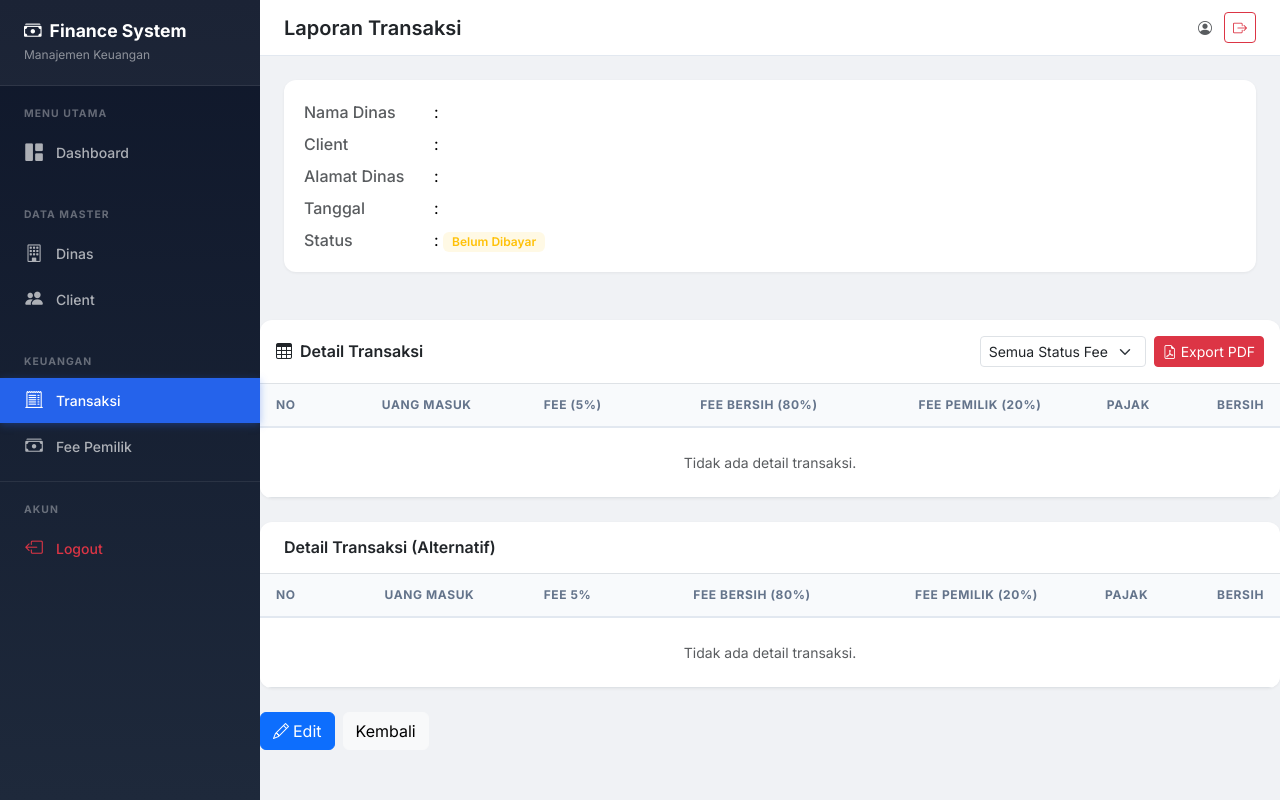
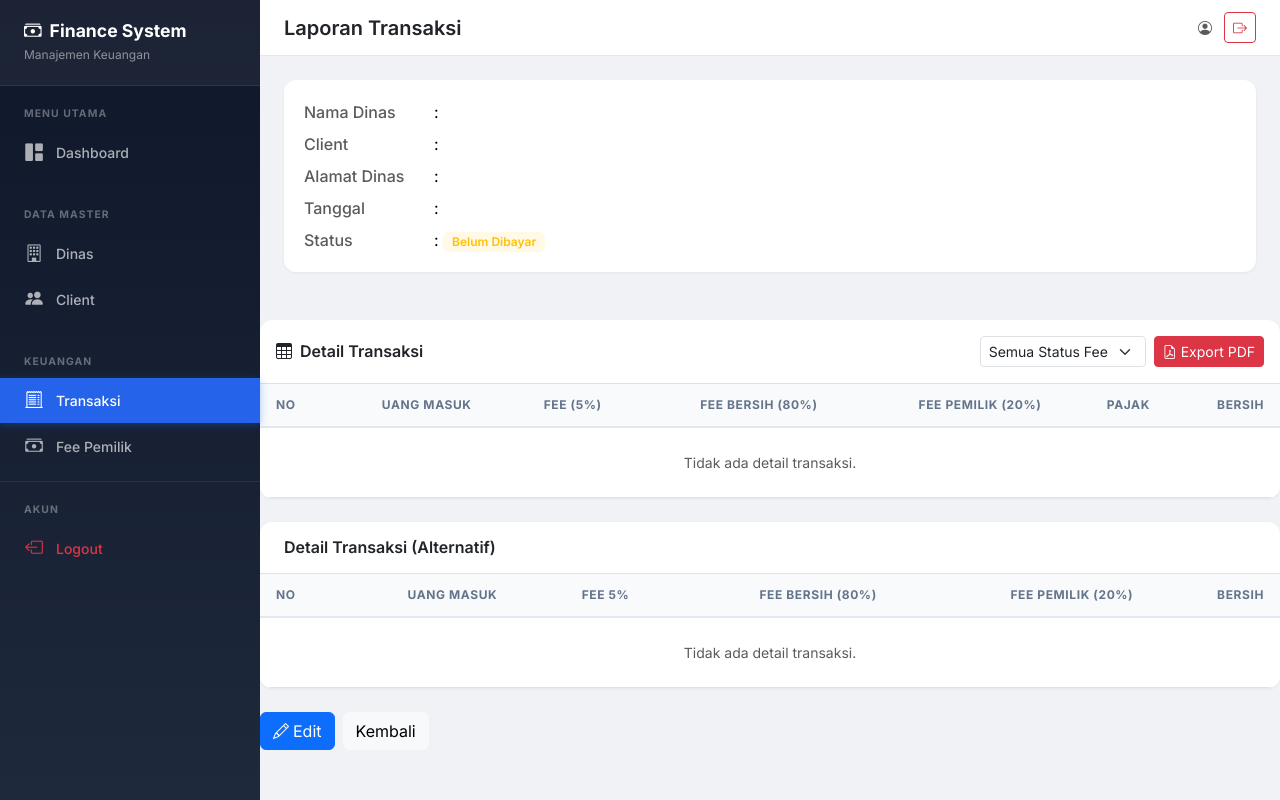
Before and after one commit to arifrg1704-cpu/katering-finance, a Django app: template finance/templates/finance/transaksi_report.html in a window 1280 px wide. Run offline with Django 5.2, Linux system fonts and the light colour scheme; the template is opened without the code that fills it, so the values that code supplies are empty.

Commit message:
UI: Hapus kolom pajak pada Detail Transaksi (Alternatif)

```diff
--- a/finance/templates/finance/transaksi_report.html
+++ b/finance/templates/finance/transaksi_report.html
@@ -139,7 +139,6 @@
                     <th class="text-end">Fee 5%</th>
                     <th class="text-end">Fee Bersih (80%)</th>
                     <th class="text-end">Fee Pemilik (20%)</th>
-                    <th class="text-end">Pajak</th>
                     <th class="text-end">Bersih</th>
                 </tr>
             </thead>
@@ -151,12 +150,11 @@
                     <td class="text-end">Rp {{ d.fee_5_persen|floor_number|intcomma }}</td>
                     <td class="text-end">Rp {{ d.fee_bersih_80|floor_number|intcomma }}</td>
                     <td class="text-end">Rp {{ d.fee_pemilik_20|floor_number|intcomma }}</td>
-                    <td class="text-end">Rp {{ d.pajak|floor_number|intcomma }}</td>
                     <td class="text-end">Rp {{ d.bersih_alt|floor_number|intcomma }}</td>
                 </tr>
                 {% empty %}
                 <tr>
-                    <td colspan="7" class="text-center text-muted py-4">Tidak ada detail transaksi.</td>
+                    <td colspan="6" class="text-center text-muted py-4">Tidak ada detail transaksi.</td>
                 </tr>
                 {% endfor %}
             </tbody>
@@ -164,13 +162,13 @@
             <tfoot>
                 {% if transaksi.biaya_materai %}
                 <tr class="table-light">
-                    <td colspan="6" class="text-end text-muted">Potongan Materai</td>
+                    <td colspan="5" class="text-end text-muted">Potongan Materai</td>
                     <td class="text-end text-danger">- Rp {{ transaksi.biaya_materai|floor_number|intcomma }}</td>
                 </tr>
                 {% endif %}
                 {% if transaksi.biaya_tte %}
                 <tr class="table-light">
-                    <td colspan="6" class="text-end text-muted">Potongan TTE</td>
+                    <td colspan="5" class="text-end text-muted">Potongan TTE</td>
                     <td class="text-end text-danger">- Rp {{ transaksi.biaya_tte|floor_number|intcomma }}</td>
                 </tr>
                 {% endif %}
@@ -180,7 +178,6 @@
                     <td class="text-end">Rp {{ transaksi.total_fee_5_persen|floor_number|intcomma }}</td>
                     <td class="text-end">Rp {{ transaksi.total_fee_bersih_80|floor_number|intcomma }}</td>
                     <td class="text-end">Rp {{ transaksi.total_fee_pemilik_20|floor_number|intcomma }}</td>
-                    <td class="text-end">Rp {{ transaksi.total_pajak|floor_number|intcomma }}</td>
                     <td class="text-end">Rp {{ transaksi.total_bersih_alt|floor_number|intcomma }}</td>
                 </tr>
             </tfoot>
```
